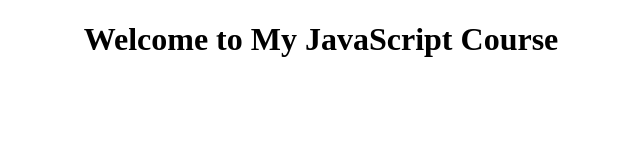
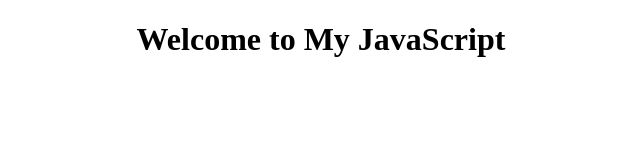
Before and after one commit to Muhammad1Siddique/JavaScript, a plain HTML site: page index.html in a window 1280 px wide. Shown: the whole page, without its empty margins (319-959 px from the left). Drawn offline with Linux system fonts and the light colour scheme.

Commit message:
updated index file

```diff
--- a/index.html
+++ b/index.html
@@ -10,7 +10,7 @@
 
     <script>
         let h1 = document.createElement("h1");
-        h1.innerHTML = "<strong>Welcome to My JavaScript Course</strong>";
+        h1.innerHTML = "<strong>Welcome to My JavaScript</strong>";
         h1.style.textAlign = "center";
         document.body.appendChild(h1);
     </script>
```
